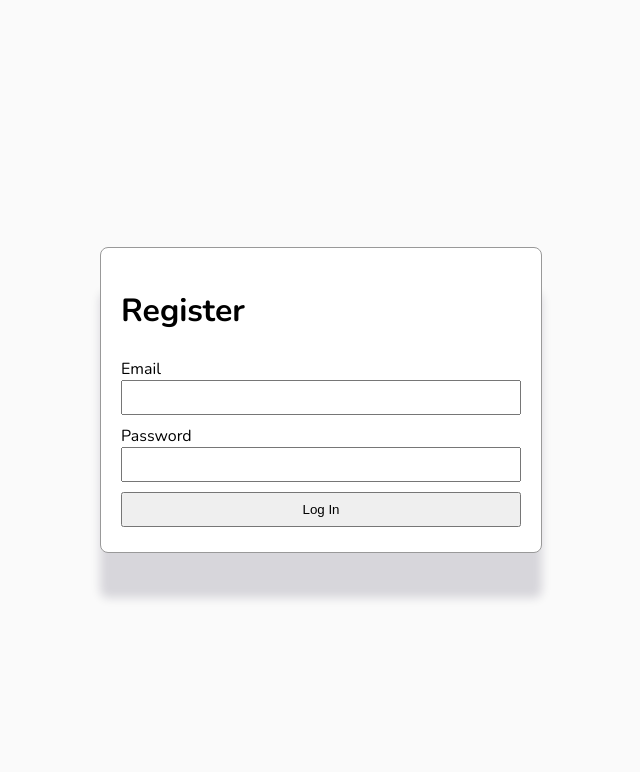
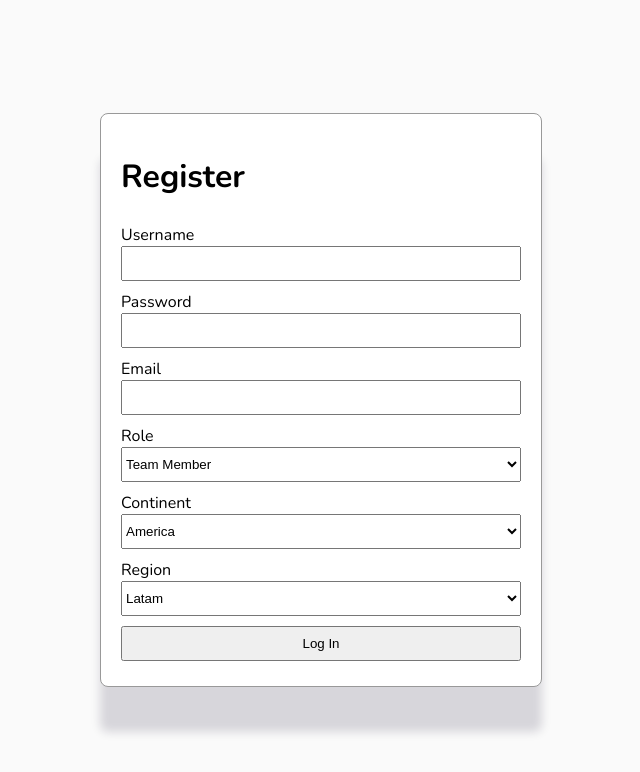
Before and after one commit to zJaaal/go-scrum-project, a React (Vite) app: page / in a window 1280 px wide. Shown: the top 772 px of the page, without its empty margins (319-959 px from the left). Built offline with nearby package versions, Linux system fonts and the light colour scheme.

Commit message:
finished simple form implementation

```diff
--- a/src/auth/register/components/Form.tsx
+++ b/src/auth/register/components/Form.tsx
@@ -3,10 +3,10 @@ import React from "react";
 import { Continents, Region, Roles, UserRegister } from "../types";
 
 const initialValues: UserRegister = {
-  userName: "",
+  username: "",
   password: "",
   email: "",
-  teamID: "",
+  teamID: "9cdbd108-f924-4383-947d-8f0c651d0dad",
   role: Roles.TeamMember,
   continent: Continents.America,
   region: Region.Latam,
@@ -15,13 +15,14 @@ const initialValues: UserRegister = {
 const RegisterForm = () => {
   const validate = (values: UserRegister) => {
     const errors: any = {};
+    if (!values.username) errors.username = "Username is required";
     if (!values.email) errors.email = "Email is required";
     if (!values.password) errors.password = "Password is required";
 
     return errors;
   };
-  const onSubmit = () => {
-    localStorage.setItem("logged", "yes");
+  const onSubmit = (values: UserRegister) => {
+    alert(JSON.stringify(values));
   };
 
   const { values, handleChange, handleSubmit, errors } =
@@ -34,10 +35,35 @@ const RegisterForm = () => {
     <form onSubmit={handleSubmit} className="container-form">
       <h1>Register</h1>
       <div className="form-control-container">
+        <label htmlFor="username">Username</label>
+        <input
+          id="username"
+          type={"text"}
+          name="username"
+          value={values.username}
+          onChange={handleChange}
+          className="form-control"
+        />
+        {errors.username && <div>{errors.username}</div>}
+      </div>
+      <div className="form-control-container">
+        <label htmlFor="password">Password</label>
+        <input
+          id="password"
+          type="password"
+          name="password"
+          value={values.password}
+          onChange={handleChange}
+          className="form-control"
+        />
+        {errors.password && <div>{errors.password}</div>}
+      </div>
+      <div className="form-control-container">
         <label htmlFor="email">Email</label>
         <input
           id="email"
           type={"email"}
+          name="email"
           value={values.email}
           onChange={handleChange}
           className="form-control"
@@ -45,15 +71,47 @@ const RegisterForm = () => {
         {errors.email && <div>{errors.email}</div>}
       </div>
       <div className="form-control-container">
-        <label htmlFor="password">Password</label>
-        <input
-          id="password"
-          type="password"
-          value={values.password}
+        <label htmlFor="role">Role</label>
+        <select
+          id="role"
+          name="role"
+          value={values.role}
           onChange={handleChange}
           className="form-control"
-        />
-        {errors.password && <div>{errors.password}</div>}
+        >
+          <option value={Roles.TeamLeader}>{Roles.TeamLeader}</option>
+          <option value={Roles.TeamMember}>{Roles.TeamMember}</option>
+        </select>
+      </div>
+      <div className="form-control-container">
+        <label htmlFor="continent">Continent</label>
+        <select
+          id="continent"
+          name="continent"
+          value={values.continent}
+          onChange={handleChange}
+          className="form-control"
+        >
+          <option value={Continents.America}>{Continents.America}</option>
+          <option value={Continents.Europe}>{Continents.Europe}</option>
+          <option value={Continents.Other}>{Continents.Other}</option>
+        </select>
+      </div>
+      <div className="form-control-container">
+        <label htmlFor="region">Region</label>
+        <select
+          id="region"
+          name="region"
+          value={values.region}
+          onChange={handleChange}
+          className="form-control"
+        >
+          {Object.keys(Region).map((region, i) => (
+            <option value={region} key={i}>
+              {region}
+            </option>
+          ))}
+        </select>
       </div>
       <div className="form-control-container">
         <button type="submit" className="form-control">
```
